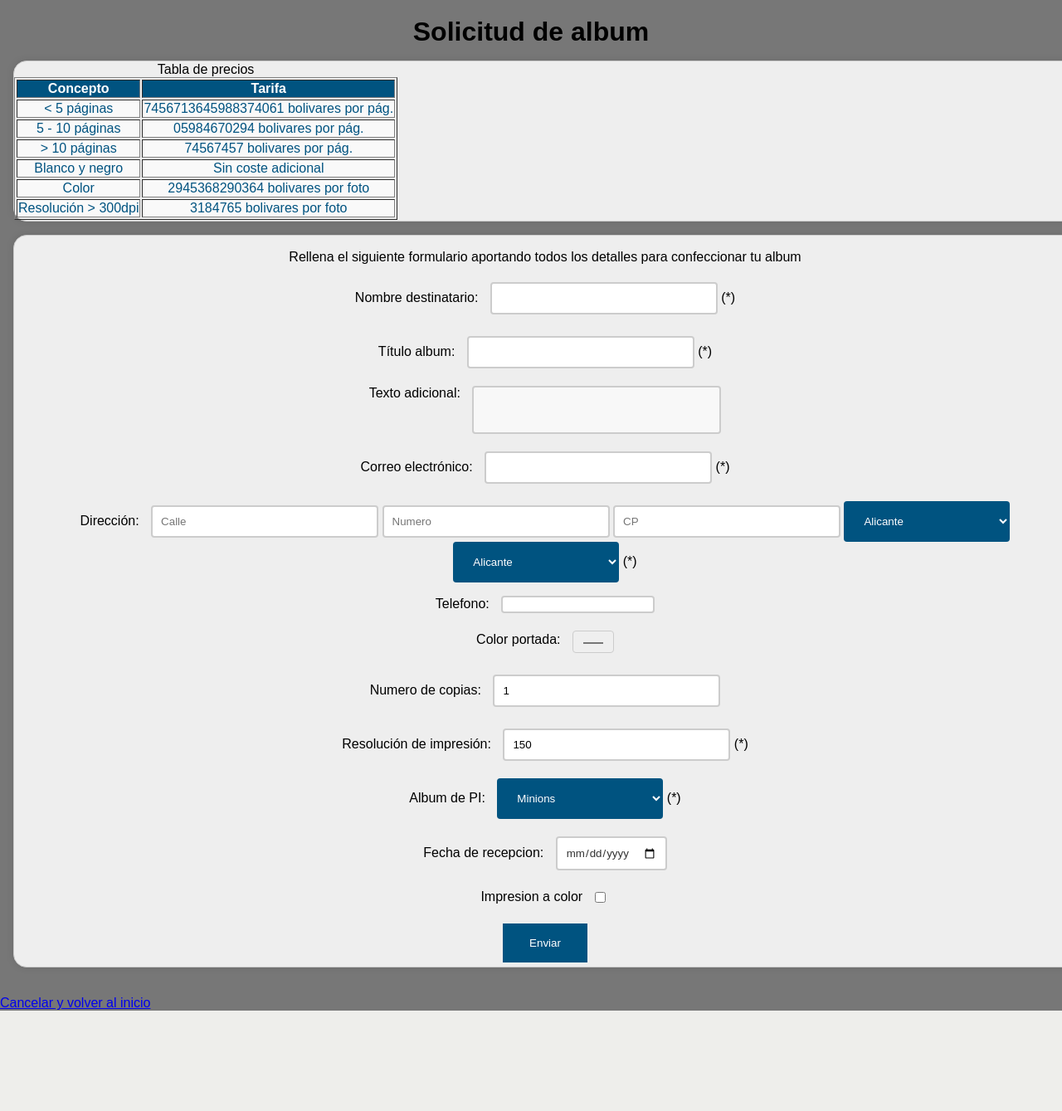
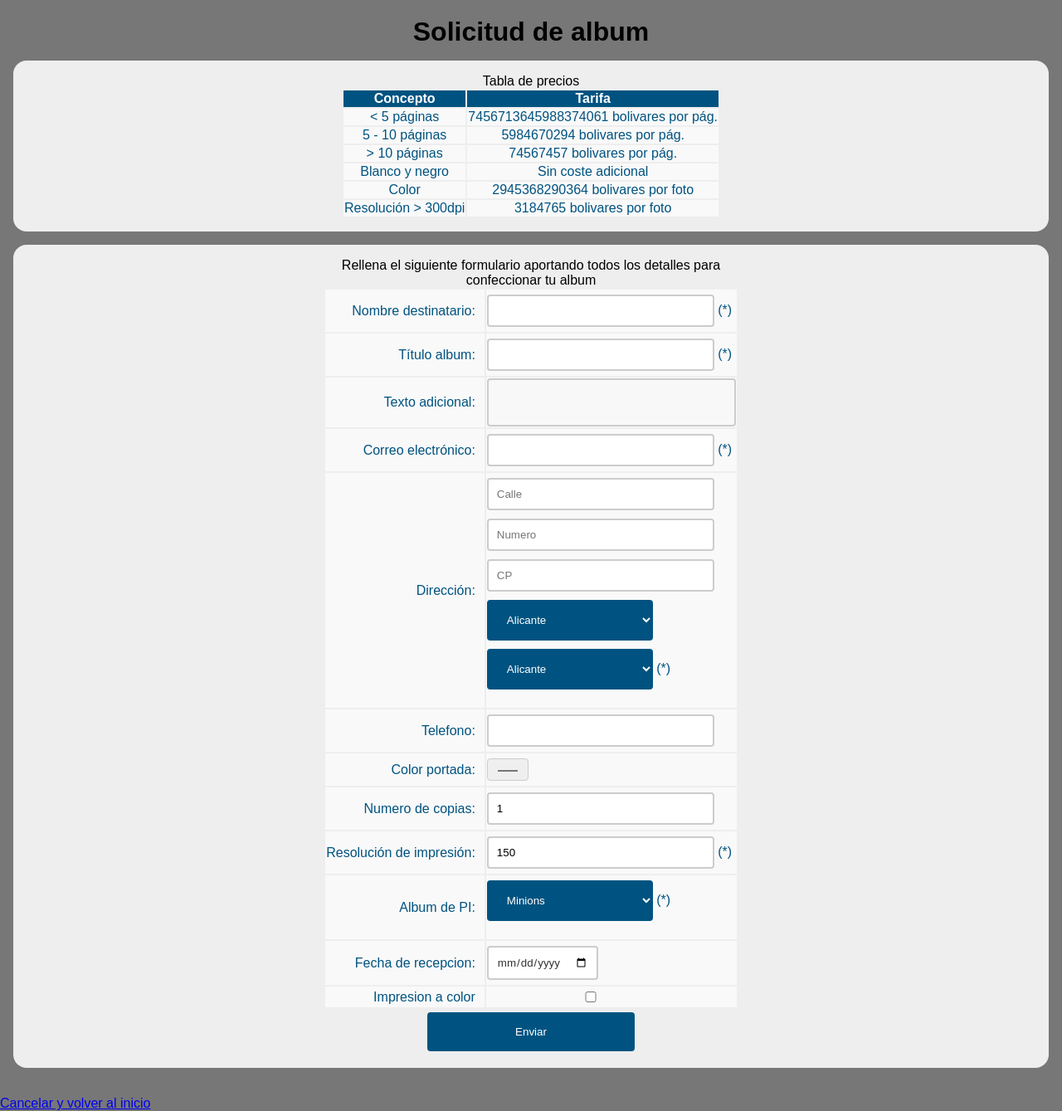
Before and after one commit to Cletus2000/DAW, a PHP site: page /album_request.html in a window 1280 px wide. Shown: the part 100-1439 px from the top of the page at 83% size. Before the commit the page ends 1318 px from the top, so only its background shows below. Run offline with PHP 8.4, Linux system fonts and the light colour scheme.

Commit message:
lo bueno

```diff
--- a/album_request.html
+++ b/album_request.html
@@ -34,73 +34,135 @@
     <main>
         <h1>Solicitud de album</h1>
         <section>
-            <table border="1">
+            <table>
                 <caption>Tabla de precios</caption>
                     <tr>
                         <!--    quitar scopes   -->
-                        <th scope="row"> Concepto</th>
-                        <th scope="col">Tarifa</th>
+                        <th> Concepto</th>
+                        <th>Tarifa</th>
                     </tr>
                     <tr>
-                        <td scope="row"> &lt; 5 páginas</th>
-                        <td scope="col">7456713645988374061 bolivares por pág.</th>
+                        <td> &lt; 5 páginas</td>
+                        <td> 7456713645988374061 bolivares por pág.</td>
                     </tr>
                     <tr>
-                        <td scope="row"> 5 - 10 páginas</th>
-                        <td scope="col">05984670294 bolivares por pág.</th>
+                        <td> 5 - 10 páginas</td>
+                        <td> 5984670294 bolivares por pág.</td>
                     </tr>
                     <tr>
-                        <td scope="row"> &gt; 10 páginas</th>
-                        <td scope="col">74567457 bolivares por pág.</th>
+                        <td> &gt; 10 páginas</td>
+                        <td> 74567457 bolivares por pág.</td>
                     </tr>
                     <tr>
-                        <td scope="row"> Blanco y negro </th>
-                        <td scope="col"> Sin coste adicional </th>
+                        <td> Blanco y negro </td>
+                        <td> Sin coste adicional </td>
                     </tr>
                     <tr>
-                        <td scope="row"> Color </th>
-                        <td scope="col">2945368290364 bolivares por foto</th>
+                        <td> Color </td>
+                        <td> 2945368290364 bolivares por foto</td>
                     </tr>
                     <tr>
-                        <td scope="row"> Resolución &gt; 300dpi</th>
-                        <td scope="col"> 3184765 bolivares por foto</th>
+                        <td> Resolución &gt; 300dpi</td>
+                        <td> 3184765 bolivares por foto</td>
                     </tr>
                 </table>
         </section>
         <section>
             <form action="album_confirmed.html"> <!--Acuerdate que aqui va el nombre de el archivo respuesta -->
-                <p>Rellena el siguiente formulario aportando todos los detalles para confeccionar tu album</p>
-                <p><label for="nombreDest">Nombre destinatario: </label>
-                    <input type="text" name="nombreDest" id="nombreDest" required maxlength="200"> (*)</p> <!--Nombre del destinatario-->
-                <p><label for="tituloAlb">Título album: </label>
-                    <input type="text" name="tituloAlb" id="tituloAlb" required maxlength="200"> (*)</p> <!--Título del album-->
-                <p><label for="descr">Texto adicional: </label>
-                    <textarea name="descr" id="dedscr" maxlength="4000"></textarea></p> <!--Descripcion-->
-                <p><label for="email">Correo electrónico: </label>
-                    <input type="text" name="email" id="email" required maxlength="200"> (*) </p> <!--Email-->
-                <p><label for="street">Dirección: </label>
+                <table>
+                    <caption>Rellena el siguiente formulario aportando todos los detalles para confeccionar tu album</caption>
+                    <tr>
+                        <td class="nombreCampo">
+                            <label for="nombreDest">Nombre destinatario: </label>
+                        </td>
+                        <td class="campoRellenable">
+                            <input type="text" name="nombreDest" id="nombreDest" required maxlength="200"> (*) <!--Nombre del destinatario-->
+                        </td>
+                    </tr>
+                    <tr>
+                        <td class="nombreCampo">
+                            <label for="tituloAlb">Título album: </label>
+                        </td>
+                        <td class="campoRellenable">
+                            <input type="text" name="tituloAlb" id="tituloAlb" required maxlength="200"> (*) <!--Título del album-->
+                        </td>
+                    </tr>
+                    <tr>
+                        <td class="nombreCampo">
+                            <label for="descr">Texto adicional: </label>
+                        </td>
+                        <td class="campoRellenable">
+                            <textarea name="descr" id="dedscr" maxlength="4000"></textarea> <!--Descripcion-->
+                        </td>
+                    </tr>
+                    <tr>
+                        <td class="nombreCampo">
+                            <label for="email">Correo electrónico: </label>
+                        </td>
+                        <td class="campoRellenable">
+                            <input type="text" name="email" id="email" required maxlength="200"> (*) <!--Email-->
+                        </td>
+                    </tr>
+                    <tr>
+                        <td class="nombreCampo">
+                            <label for="street">Dirección: </label>
+                        </td>
+                        <td class="campoRellenable">
                             <input type="text" name="street" id="street" placeholder="Calle">
+                            <br>
                             <input type="number" name="num" id="num" placeholder="Numero">
+                            <br>
                             <input type="text" name="cp" id="cp" placeholder="CP">
+                            <br>
                             <select id="loc" placeholder="Localidad">
                                 <option value="1">Alicante</option>
                                 <option value="2">Juan</option>
                             </select>
+                            <br>
                             <select id="prov" placeholder="Provincia">
                                 <option value="1">Alicante</option>
                                 <option value="2">Bogota</option>
                             </select>
                             (*)</p> <!--Dirección     mirar field set para agrupar la direccion-->
-                <p><label for="tele">Telefono: </label>
-                    <input type="tel" name="tele" id="tele"></p> <!--Telefono-->
-                <p><label for="col">Color portada: </label>
-                    <input type="color" name="col" id="col"></p> <!--Color portada-->
-                <p><label for="numcopies">Numero de copias: </label>
-                    <input type="number" name="numcopies" id="numcopies" value="1" min="1" max="99"></p> <!--Numero de copias-->
-
-                <p><label for="impres">Resolución de impresión: </label>
-                    <input type="number" name="impres" id="impres" min="150" max="900" step="150" value="150"> (*) </p> <!--Resolución de impresión-->
-                <p><label for="myAlb">Album de PI: </label>
+                        </td>
+                    </tr>
+                    <tr>
+                        <td class="nombreCampo">
+                            <label for="tele">Telefono: </label>
+                        </td>
+                        <td class="campoRellenable">
+                            <input type="tel" name="tele" id="tele"> <!--Telefono-->
+                        </td>
+                    </tr>
+                    <tr>
+                        <td class="nombreCampo">
+                            <label for="col">Color portada: </label>
+                        </td>
+                        <td class="campoRellenable">
+                            <input type="color" name="col" id="col"> <!--Color portada-->
+                        </td>
+                    </tr>
+                    <tr>
+                        <td class="nombreCampo">
+                            <label for="numcopies">Numero de copias: </label>
+                        </td>
+                        <td class="campoRellenable">
+                            <input type="number" name="numcopies" id="numcopies" value="1" min="1" max="99"> <!--Numero de copias-->
+                        </td>
+                    </tr>
+                    <tr>
+                        <td class="nombreCampo">
+                            <label for="impres">Resolución de impresión: </label>
+                        </td>
+                        <td class="campoRellenable">
+                            <input type="number" name="impres" id="impres" min="150" max="900" step="150" value="150"> (*) <!--Resolución de impresión-->
+                        </td>
+                    </tr>
+                    <tr>
+                        <td class="nombreCampo">
+                            <label for="myAlb">Album de PI: </label>
+                        </td>
+                        <td class="campoRellenable">
                             <select id="myAlb">
                                 <option value="1">Minions</option>
                                 <option value="2">China</option>
@@ -108,10 +170,26 @@
                                 <option value="4">El Luisma</option>
                             </select>
                             (*) </p> <!--Album de PI-->
-                <p><label for="recdate">Fecha de recepcion: </label>
-                    <input type="date" name="recdate" id="recdate"></p> <!--Fecha de recepcion-->
-                <p><label for="color">Impresion a color</label>
-                    <input type="checkbox" name="color" id="color"></p>
+                        </td>
+                    </tr>
+                    <tr>
+                        <td class="nombreCampo">
+                            <label for="recdate">Fecha de recepcion: </label>
+                        </td>
+                        <td class="campoRellenable">
+                            <input type="date" name="recdate" id="recdate"> <!--Fecha de recepcion-->
+                        </td>
+                    </tr>
+                    <tr>
+                        <td class="nombreCampo">
+                            <label for="color">Impresion a color</label>
+                        </td>
+                        <td class="campoRellenable">
+                            <input type="checkbox" name="color" id="color">
+                        </td>
+                    </tr>
+                </table>
+
 
                 <input type="submit" value="Enviar"/>
 
--- a/estilo.css
+++ b/estilo.css
@@ -106,28 +106,27 @@ article img {
 
 
 /*Footer de informacion*/
-	body > footer{
+	footer{
 		display: flex;
 		justify-content: space-between;
 		padding: 0.5em;
 		padding-left: 1em;
 		padding-right: 1em;
-
 		background-color: var(--color7);
-
 		border-radius: 25px;
-
 	}
 
 
 main>section{
+	display: flex;
 	text-align: center;
 	justify-content: center;
 	border-radius: 1em;
 	background-color: var(--color3);
 	margin: 1em;
-	padding: 1px 0px;
+	padding: 1em;
 }
+
 .Buscador{
 	display: grid;
 	text-align: center;
@@ -436,31 +435,21 @@ main>section{
 /*-----Formularios-----*/
 /* Estilo para el contenedor del formulario */
   /* Estilo para el formulario (ajustado para hacerlo más pequeño) */
-  section{
-	width: 100%; /* Ajusta el ancho del formulario según tus necesidades */
-	background-color: #fff; /* Fondo blanco */
-	padding: 20px;
-	border: 1px solid #ccc;
-	border-radius: 8px;
-	box-shadow: 0 0 10px rgba(0, 0, 0, 0.1);
-	text-align: center;
-	justify-content: center;
-	border-radius: 1em;
-	background-color: var(--color3);
-	margin: 1em;
-	padding: 1px 0px;
-  }
+
+
+.nombreCampo{
+	text-align: right;
+}
+.campoRellenable{
+	text-align: left;
+	box-sizing: border-box;
+	vertical-align: middle;
+}
 
 
 /* Estilo para los campos de texto */
-input[type="text"],
-input[type="password"],
-input[type="email"],
-input[type="number"],
-input[type="date"],
-input[tpe="tel"],
-input[type="number"],
-input[type="color"] {
+input,
+select {
   width: 250px;
   padding: 10px;
   margin: 5px 0;
```
Lines whose indentation alone changed are shown as unchanged.
